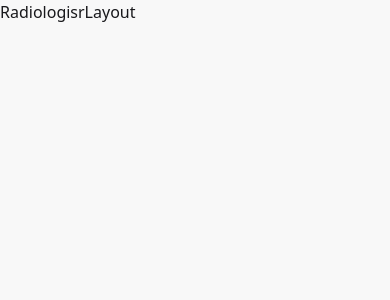
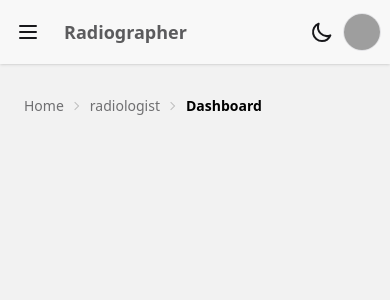
Before and after one commit to RadioOneAI/Frontend, a React (Vite) app in the folder radio-one-ai/: page /radiologist/dashboard in a window 390 px wide. Shown: the top 300 px of the page. Built offline with nearby package versions, Linux system fonts and the light colour scheme; grey boxes are pictures that could not be loaded.

Commit message:
add radiologst layout

```diff
--- a/radio-one-ai/src/pages/Radiologist/RadiologisrLayout.jsx
+++ b/radio-one-ai/src/pages/Radiologist/RadiologisrLayout.jsx
@@ -1,9 +1,72 @@
-import React from 'react'
+import React, { useState, useEffect } from "react";
+import RadiographerSidebar from "../../component/Radiographer/RadiographerSidebar";
+import RadiographerBreadcrumbs from "../../component/Radiographer/RadiographerBreadcrumbs";
 
-function RadiologisrLayout() {
+export default function RadiologisrLayout({ children }) {
+  // ... (Keep existing state and theme logic unchanged) ...
+  const [theme, setTheme] = useState(localStorage.getItem("theme") || "light");
+
+  useEffect(() => {
+    localStorage.setItem("theme", theme);
+    document.querySelector("html").setAttribute("data-theme", theme);
+  }, [theme]);
+
+  const toggleTheme = () => {
+    setTheme(theme === "light" ? "dark" : "light");
+  };
+  // ... (End of existing logic) ...
+
   return (
-    <div>RadiologisrLayout</div>
-  )
+    <div className="drawer lg:drawer-open">
+      <input id="admin-drawer" type="checkbox" className="drawer-toggle" />
+
+      {/* --- MAIN CONTENT AREA --- */}
+      <div className="drawer-content flex flex-col min-h-screen bg-base-200">
+
+        {/* ... (Keep Navbar code exactly as is) ... */}
+        <div className="navbar bg-base-100 shadow-sm sticky top-0 z-30">
+             {/* ... (Navbar content: Hamburger, Title, Theme Toggle, Avatar) ... */}
+             <div className="flex-none lg:hidden">
+                <label htmlFor="admin-drawer" className="btn btn-square btn-ghost">
+                  <svg xmlns="http://www.w3.org/2000/svg" fill="none" viewBox="0 0 24 24" className="inline-block w-6 h-6 stroke-current"><path strokeLinecap="round" strokeLinejoin="round" strokeWidth="2" d="M4 6h16M4 12h16M4 18h16"></path></svg>
+                </label>
+             </div>
+             <div className="flex-1 px-2 mx-2">
+                <span className="text-lg font-bold text-base-content/70">Radiographer</span>
+             </div>
+             <div className="flex-none gap-2">
+                <button onClick={toggleTheme} className="btn btn-ghost btn-circle">
+                   {/* ... (Theme Icons) ... */}
+                   {theme === 'dark' ? (
+                     <svg xmlns="http://www.w3.org/2000/svg" className="h-6 w-6 text-warning" fill="none" viewBox="0 0 24 24" stroke="currentColor"><path strokeLinecap="round" strokeLinejoin="round" strokeWidth="2" d="M12 3v1m0 16v1m9-9h-1M4 12H3m15.364 6.364l-.707-.707M6.343 6.343l-.707-.707m12.728 0l-.707.707M6.343 17.657l-.707.707M16 12a4 4 0 11-8 0 4 4 0 018 0z" /></svg>
+                   ) : (
+                    <svg xmlns="http://www.w3.org/2000/svg" className="h-6 w-6 text-base-content" fill="none" viewBox="0 0 24 24" stroke="currentColor"><path strokeLinecap="round" strokeLinejoin="round" strokeWidth="2" d="M20.354 15.354A9 9 0 018.646 3.646 9.003 9.003 0 0012 21a9.003 9.003 0 008.354-5.646z" /></svg>
+                   )}
+                </button>
+                <div className="dropdown dropdown-end">
+                  <div tabIndex={0} role="button" className="btn btn-ghost btn-circle avatar">
+                    <div className="w-10 rounded-full border border-base-300">
+                      <img alt="Admin" src="https://images.unsplash.com/photo-1472099645785-5658abf4ff4e?ixlib=rb-1.2.1&auto=format&fit=facearea&facepad=2&w=256&h=256&q=80" />
+                    </div>
+                  </div>
+                </div>
+             </div>
+        </div>
+
+        {/* Page Content */}
+        <main className="p-6 flex-grow">
+          {/* ADD BREADCRUMBS HERE */}
+          <RadiographerBreadcrumbs />
+
+          {children}
+        </main>
+      </div>
+
+      {/* --- SIDEBAR --- */}
+      <div className="drawer-side z-40">
+        <label htmlFor="admin-drawer" className="drawer-overlay"></label>
+        <RadiographerSidebar />
+      </div>
+    </div>
+  );
 }
-
-export default RadiologisrLayout
```
